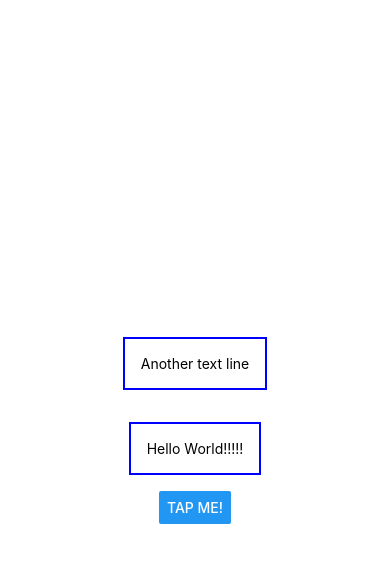
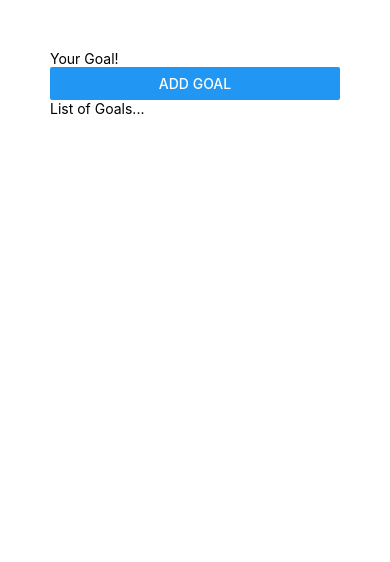
Before and after one commit to vickyruud/RNCourse, a React Native app: screen / in a window 390 px wide. Shown: the top 562 px of the page. Built offline with nearby package versions, Linux system fonts and the light colour scheme.

Commit message:
add input and button elements

```diff
--- a/App.js
+++ b/App.js
@@ -1,28 +1,22 @@
-import { StyleSheet, Text, View, Button } from "react-native";
+import { StyleSheet, Text, View, Button, TextInput } from "react-native";
 
 export default function App() {
   return (
-    <View style={styles.container}>
+    <View style={styles.appContainer}>
       <View>
-        <Text style={styles.dummyText}>Another text line</Text>
+        <TextInput placeholder="Your Goal!" />
+        <Button title="Add Goal" />
       </View>
-      <Text style={styles.dummyText}>Hello World!!!!!</Text>
-      <Button title="Tap me!" />
+      <View>
+        <Text>List of Goals...</Text>
+      </View>
     </View>
   );
 }
 
 const styles = StyleSheet.create({
-  container: {
-    flex: 1,
-    backgroundColor: "#fff",
-    alignItems: "center",
-    justifyContent: "center",
+  appContainer: {
+    padding: 50,
   },
-  dummyText: {
-    margin: 16,
-    padding: 16,
-    borderWidth: 2,
-    borderColor: "blue",
-  },
+
 });
```
